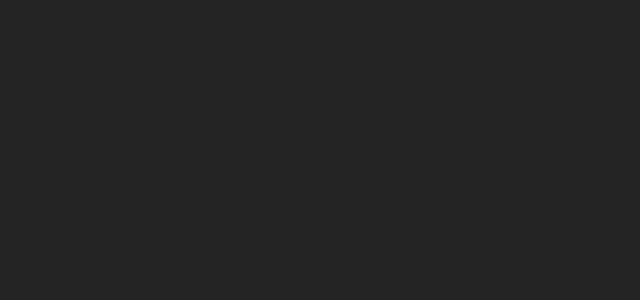
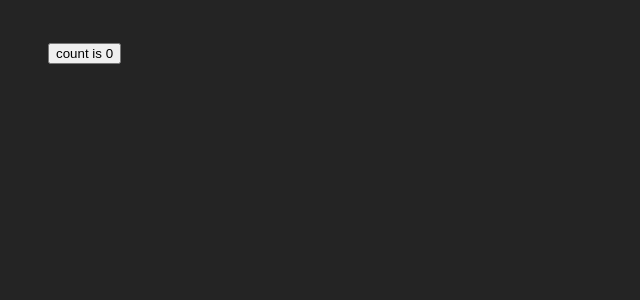
Before and after one commit to Rosnye/Portafolio, a React (Vite) app: page / in a window 1280 px wide. Shown: the top 300 px of the page, without its empty margins (0-640 px from the left). Built offline with nearby package versions, Linux system fonts and the light colour scheme.

Commit message:
Feat Counter button added

```diff
--- a/package.json
+++ b/package.json
@@ -7,7 +7,8 @@
     "dev": "vite",
     "build": "vite build",
     "lint": "eslint . --ext js,jsx --report-unused-disable-directives --max-warnings 0",
-    "preview": "vite preview"
+    "preview": "vite preview",
+    "deploy": "gh-pages -d dist"
   },
   "dependencies": {
     "react": "^18.2.0",
--- a/src/App.jsx
+++ b/src/App.jsx
@@ -7,6 +7,11 @@
   return (
     <>
 
+      <div style={{margin:"40px"}}>
+        <button onClick={() => setCount((count) => count + 1)}>
+          count is {count}
+        </button>
+      </div>
     </>
   )
 }
```
